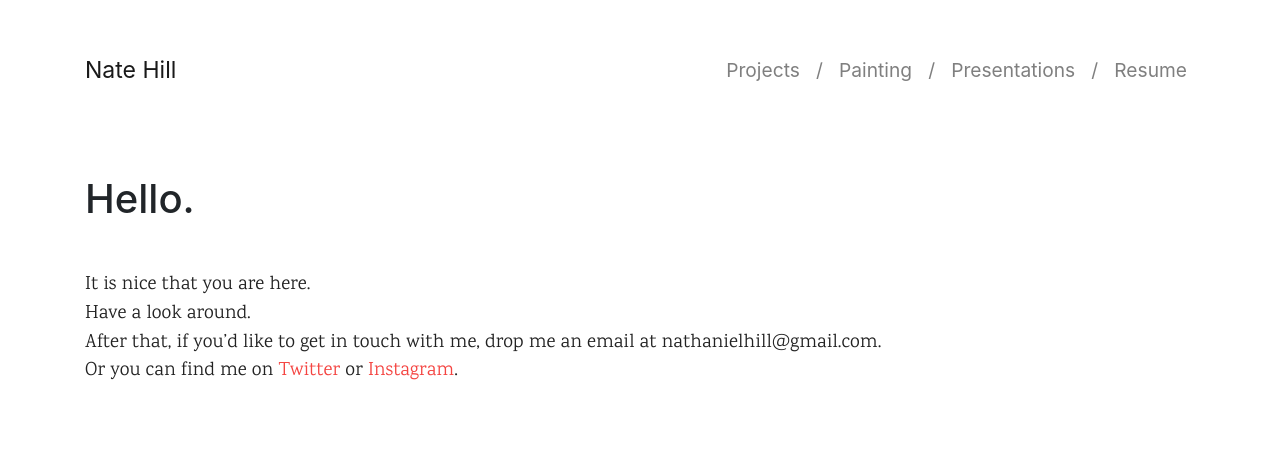
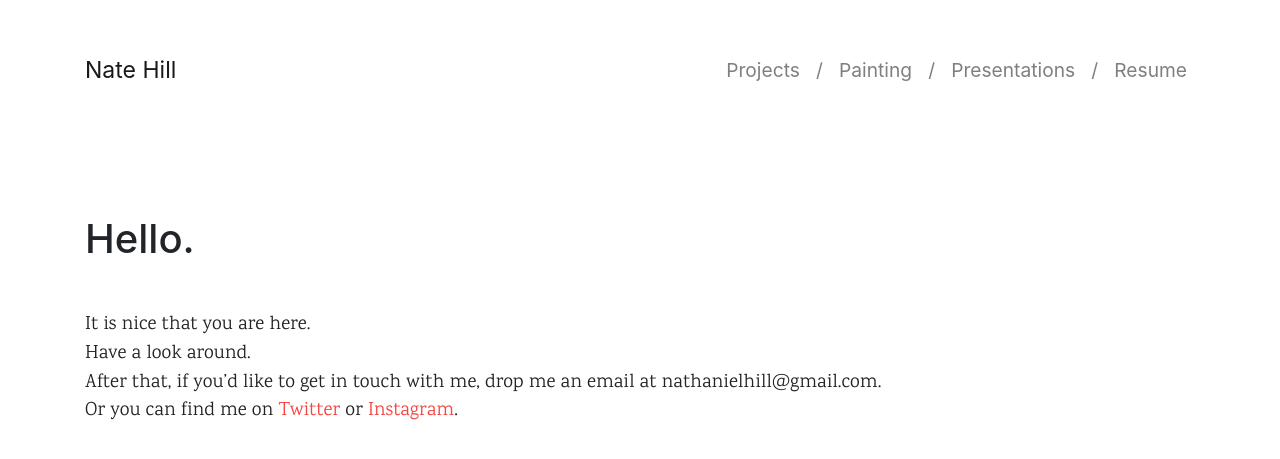
Before and after one commit to natehill/natehill.github.io, a Jekyll site: the page built from index.md, in a window 1280 px wide. Shown: the top 459 px of the page. Built offline with Jekyll 4.4.1, drawn with Linux system fonts in a browser that asks for light colours; nearby versions of some CDN libraries; our own code applies the rules of GitHub Pages for plain Markdown files.

Commit message:
edited sass

```diff
--- a/_sass/_wax.scss
+++ b/_sass/_wax.scss
@@ -8,6 +8,9 @@ custom
   margin-bottom:18px;
 }
 
+#hello{
+  margin-top:40px;
+}
 /*
 
 main body & containers
```
